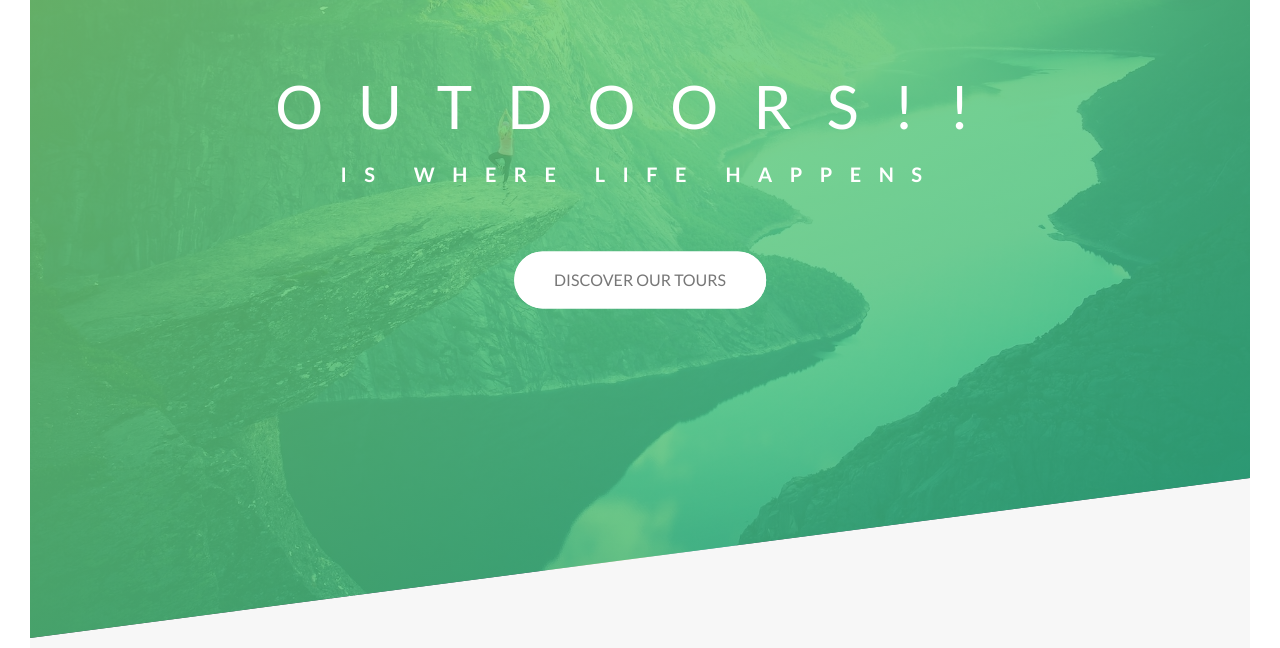
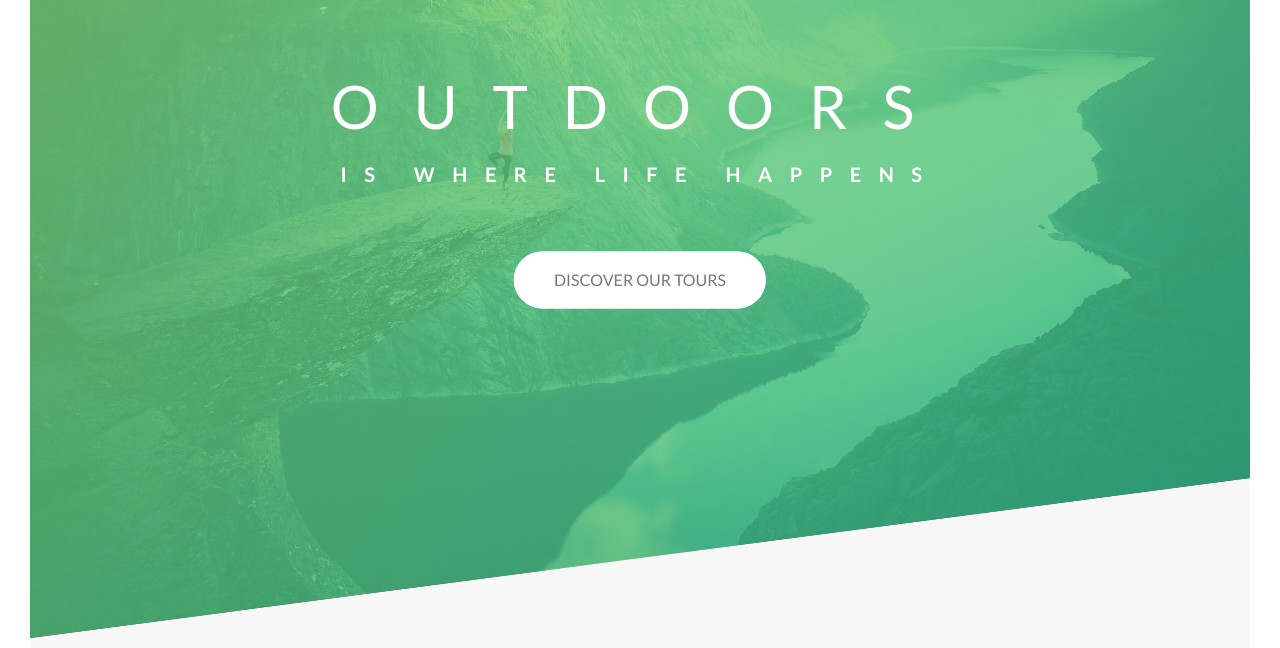
Before and after one commit to joel-wenzel/natours, a website built with webpack: page src/index.html in a window 1280 px wide. Shown: the part 152-800 px from the top of the page. Built offline with nearby package versions, Linux system fonts and the light colour scheme.

Commit message:
reverted !!!

```diff
--- a/src/index.html
+++ b/src/index.html
@@ -37,7 +37,7 @@
         </div>
         <div class="header__text-box">
             <h1 class="heading-primary">
-                <span class="heading-primary--main">Outdoors!!</span>
+                <span class="heading-primary--main">Outdoors</span>
                 <span class="heading-primary--sub">is where life happens</span>
             </h1>
             <a href="#" class="btn btn--white btn--animated">Discover our tours</a>
```
Also changed, not shown: dist/index.html.
